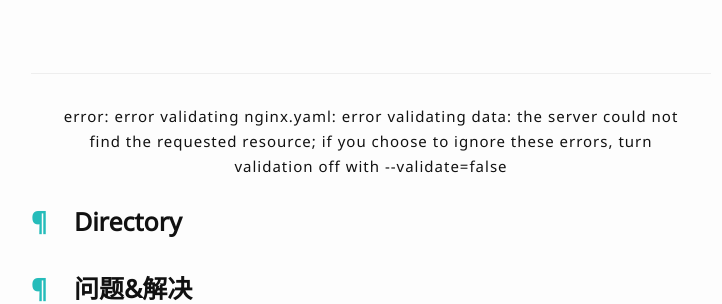
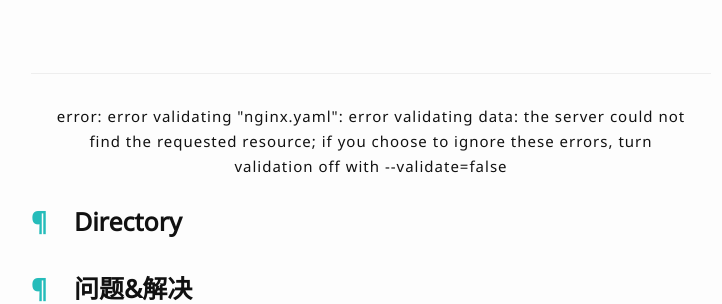
Before and after one commit to LeeLeeLeeLeeLynn/LeeLeeLeeLeeLynn.github.io, a Jekyll site: the page built from _posts/2020-05-01-validating.markdown, in a window 1280 px wide and 900 px high. Shown: the part 231-535 px from the top of the window, without its empty margins (269-991 px from the left). Built offline with Jekyll 4.4.1, drawn with Linux system fonts in a browser that asks for light colours; nearby versions of some CDN libraries; comment, search, counter and statistics services are not loaded.

Commit message:
fix title

```diff
--- a/_posts/2020-05-01-validating.markdown
+++ b/_posts/2020-05-01-validating.markdown
@@ -1,7 +1,7 @@
 ---
 layout: post
 title: "kubectl create 报错：error validating data"
-subtitle: "error: error validating nginx.yaml: error validating data: the server could not find the requested resource; if you choose to ignore these errors, turn validation off with --validate=false"
+subtitle: "error: error validating \"nginx.yaml\": error validating data: the server could not find the requested resource; if you choose to ignore these errors, turn validation off with --validate=false"
 date: 2020-05-01
 author: liying
 category: kubernetes
```
Also changed, not shown: 1 other file.
